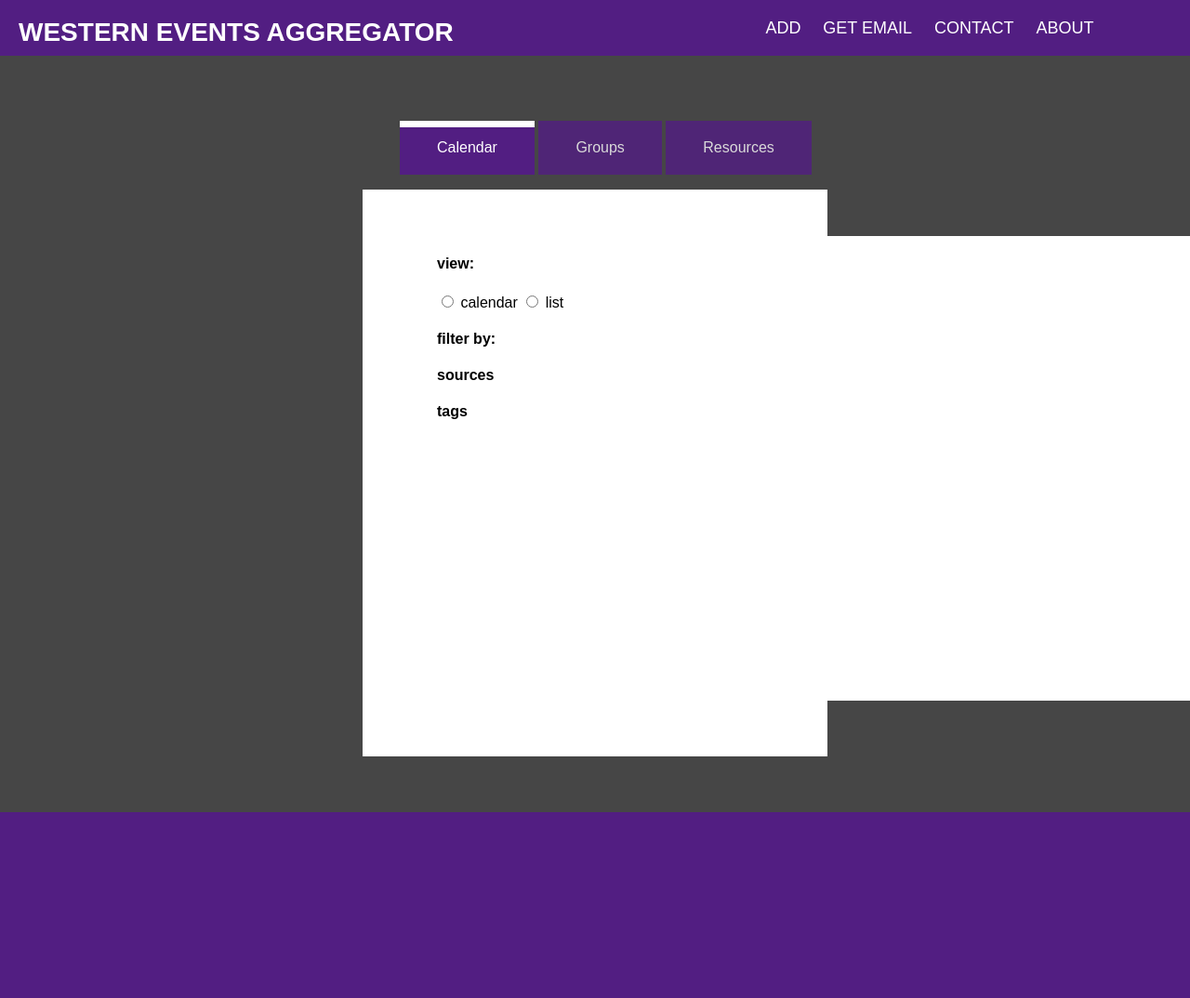
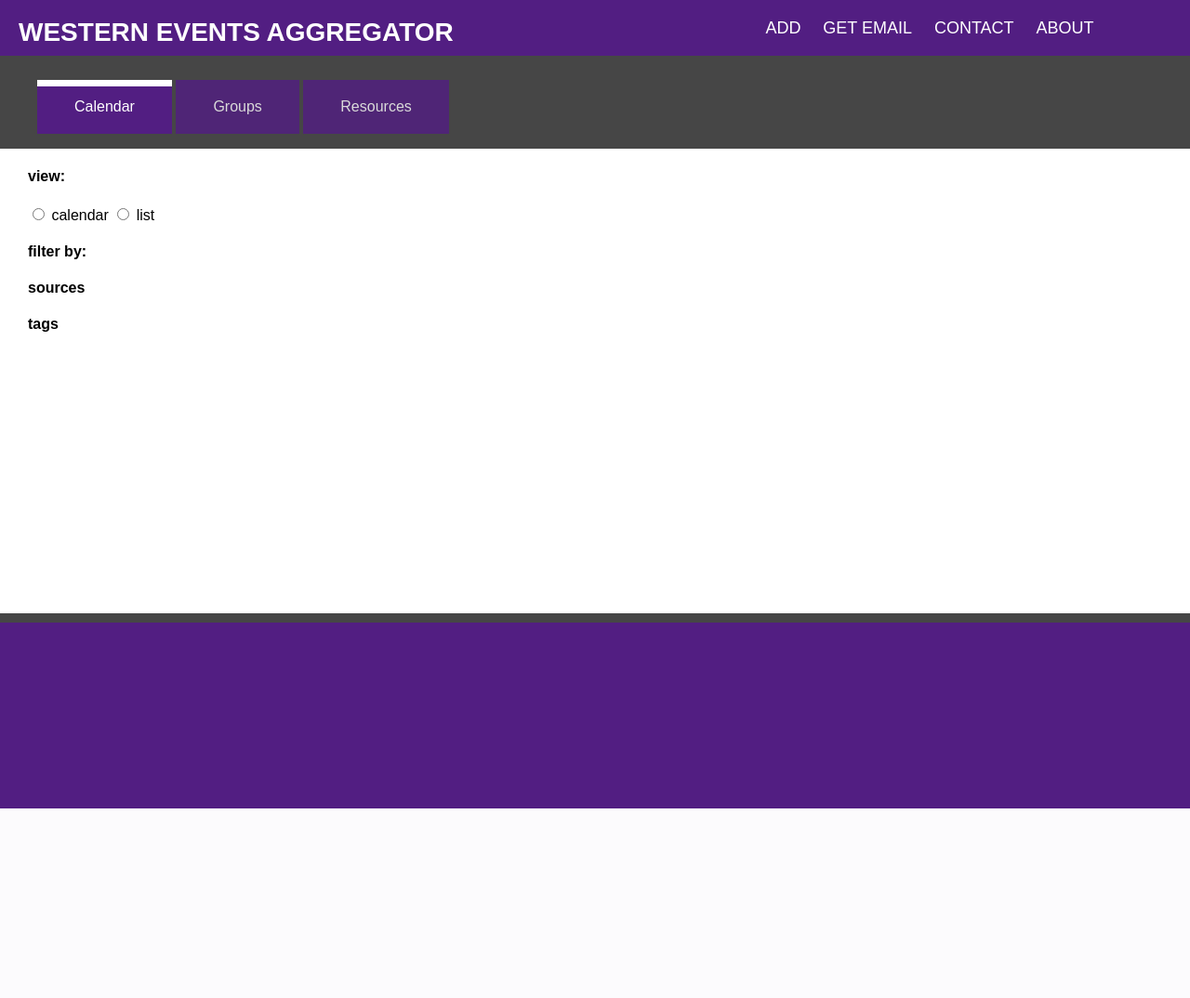
Before and after one commit to DragosRotaru/WesternEventsAgregator, a Flask app: page / in a window 1280 px wide; the page is wider, and only the part inside the window is pictured. Shown: that part at 93% size. After the commit the page ends 870 px from the top of that part, so only its background shows below. Run offline with Flask 2, Linux system fonts and the light colour scheme; some libraries are stand-ins or nearby versions.

Commit message:
implemented tabbed content

```diff
--- a/static/styles.css
+++ b/static/styles.css
@@ -63,13 +63,6 @@ nav ul ul li {
 
 }
 
-
-.tab-wrapper {
-  margin: 60px auto;
-  width: 70%;
-  max-width:500px;
-}
-
 .tab-menu li {
  position:relative;
  background-color: #521e82;
@@ -98,8 +91,6 @@ nav ul ul li {
  background-color: #fff;
  box-sizing:border-box;
  width: 100%;
-  padding: 50px;
-  min-height:200px;
 }
 
 .line {
--- a/templates/index.html
+++ b/templates/index.html
@@ -41,7 +41,6 @@
         <li>Resources</li>
       </ul>
       <div class="tab-content">
-				<div>
         <div class="content">
           <div id="leftcol">
             <div class="filters">
@@ -73,13 +72,14 @@
 
           </div>
         </div>
-				</div>
         <div>
         </div>
         <div>
         </div>
-			</div><!-- //tab-content -->
-		</div><!-- //tab-wrapper -->
+      </div>
+      <!-- //tab-content -->
+    </div>
+    <!-- //tab-wrapper -->
     <div class="footer">
     </div>
   </div>
```
Lines whose indentation alone changed are shown as unchanged.
